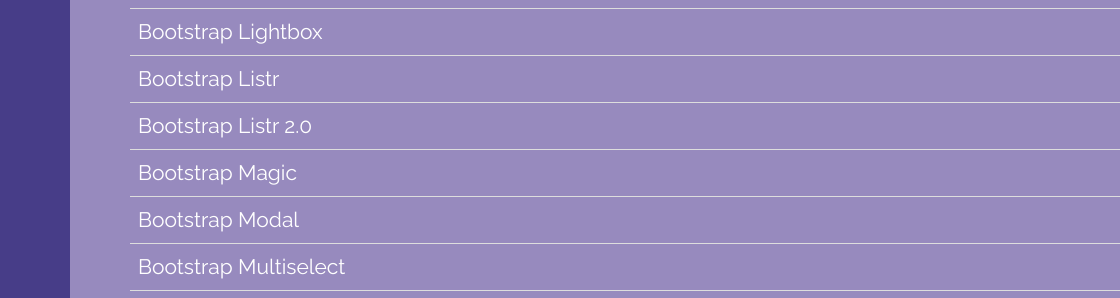
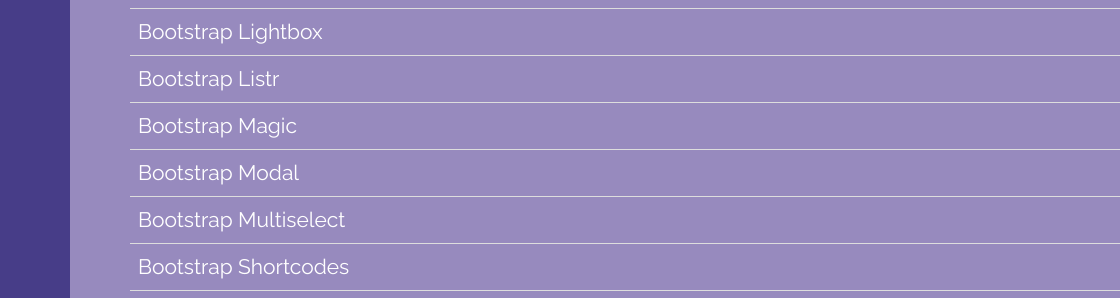
Before and after one commit to gitbootstrap/feeds, a website: page index.html in a window 1280 px wide. Shown: the part 1407-1705 px from the top of the page, 0-1120 px from the left. Drawn offline with nearby package versions, Linux system fonts and the light colour scheme.

Commit message:
Update files

```diff
--- a/feeds.json
+++ b/feeds.json
@@ -98,11 +98,6 @@
       "name":"Bootstrap Listr",
       "page":"https://github.com/idleberg/Bootstrap-Listr",
       "feed":"https://github.com/idleberg/Bootstrap-Listr/commits/master.atom"
-   },
-   {
-      "name":"Bootstrap Listr 2.0",
-      "page":"https://github.com/idleberg/Bootstrap-Listr/tree/2.0-dev",
-      "feed":"https://github.com/idleberg/Bootstrap-Listr/commits/2.0-dev.atom"
    },
    {
       "name":"Bootstrap Magic",
--- a/index.html
+++ b/index.html
@@ -16,7 +16,7 @@
   <script type="text/javascript">var feedJson=angular.module("feedJson",[]);feedJson.controller("FeedCtrl",function($scope,$http){$http.get("feeds.json").then(function(res){$scope.feeds=res.data})});</script>
 </head>
 
-<body>
+<body class="test" style="opacity:0">
   <div class="container" ng-controller="FeedCtrl">
     <h1>Git Bootstrap</h1>
     <h3>What is it?</h3>
@@ -55,5 +55,27 @@
     <p>This work is licensed under a <a href="http://creativecommons.org/publicdomain/zero/1.0/legalcode" target="_blank">Creative Commons</a> license.</p>
 
   </div>
-  </body>
-  </html>
+  <script type="text/javascript">
+document.addEventListener('DOMContentLoaded', function(){
+    function fadeIn(el) {
+      el.style.opacity = 0;
+
+      var last = +new Date();
+      var tick = function() {
+        el.style.opacity = +el.style.opacity + (new Date() - last) / 1000;
+        last = +new Date();
+
+        if (+el.style.opacity < 1) {
+          (window.requestAnimationFrame && requestAnimationFrame(tick)) || setTimeout(tick, 0)
+        }
+      };
+
+      tick();
+    }
+    var el = document.querySelector('body');
+    fadeIn(el);
+
+});
+  </script>
+</body>
+</html>
```
